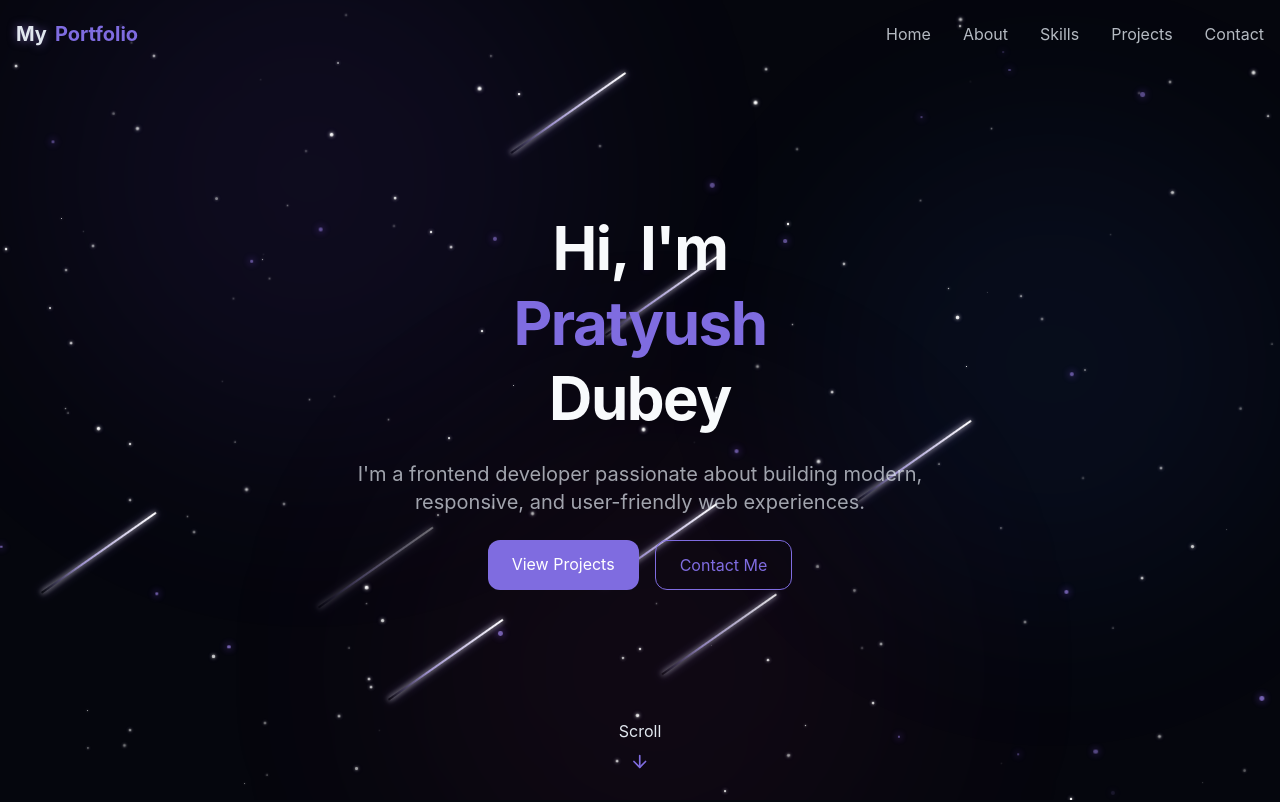
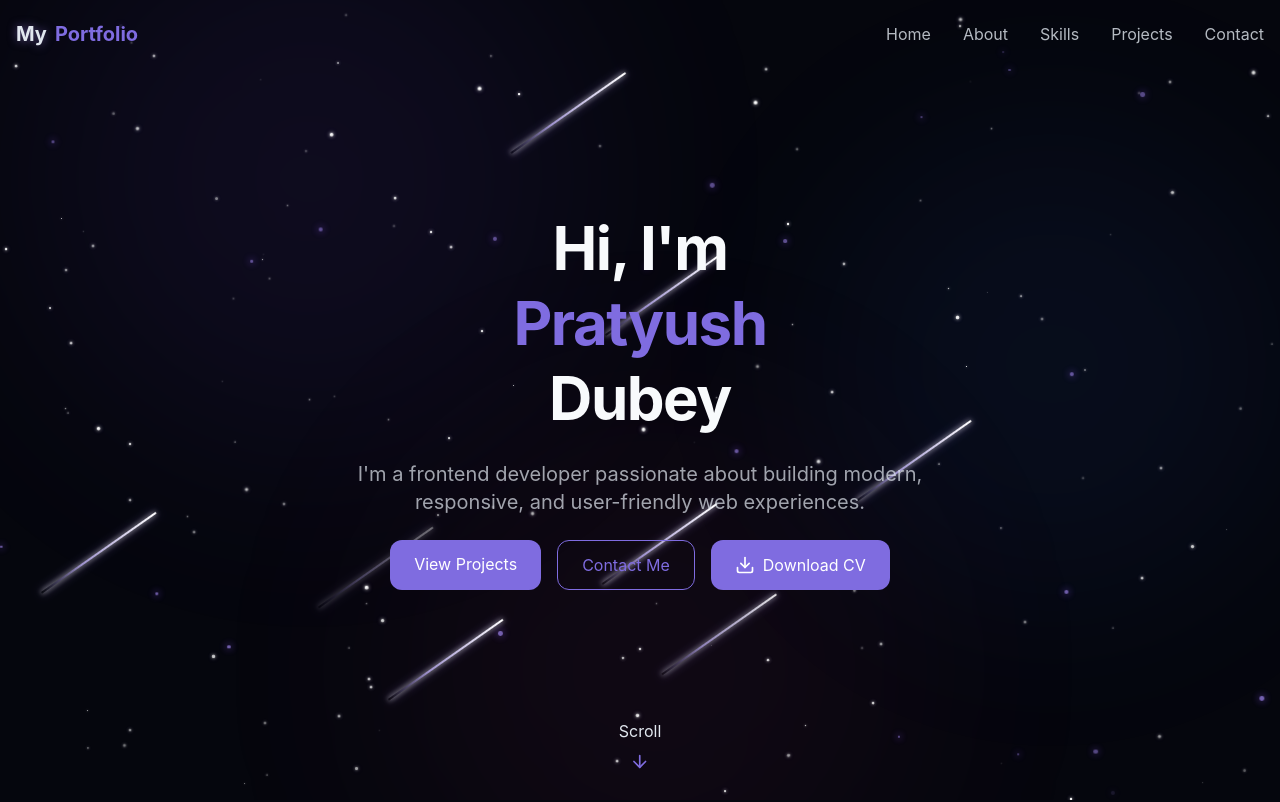
Before and after one commit to pratyush61/portfolio, a React (Vite) app: page / in a window 1280 px wide. Shown: the top 802 px of the page. Built offline with nearby package versions, Linux system fonts and the light colour scheme.

Commit message:
Update HeroSection.jsx

```diff
--- a/src/Components/HeroSection.jsx
+++ b/src/Components/HeroSection.jsx
@@ -1,11 +1,12 @@
+
 import React from "react";
-import { ArrowDown } from "lucide-react";
+import { ArrowDown, Download } from "lucide-react";
 
 export const HeroSection = () => {
   return (
     <section
       id="hero"
-      className="relative min-h-screen flex flex-col items-center justify-center px-4 mx-auto "
+      className="relative min-h-screen flex flex-col items-center justify-center px-4 mx-auto"
     >
       <div className="container max-w-4xl mx-auto text-center z-10">
         <div className="space-y-6">
@@ -20,18 +21,29 @@ export const HeroSection = () => {
             responsive, and user-friendly web experiences.
           </p>
 
-          <div className="flex justify-center space-x-4">
+          <div className="flex justify-center flex-wrap gap-4">
             <a
               href="#projects"
               className="px-6 py-3 bg-primary text-white rounded-xl hover:bg-primary/90 transition"
             >
               View Projects
             </a>
+
             <a
               href="#contact"
               className="px-6 py-3 border border-primary text-primary rounded-xl hover:bg-primary/10 transition"
             >
               Contact Me
+            </a>
+
+            <a
+              href="https://drive.google.com/file/d/1dEORa0UmBgI0jlc3RgW6jVsZQx7Ci5A9/view"
+              target="_blank"
+              rel="noopener noreferrer"
+              className="px-6 py-3 bg-primary text-white rounded-xl hover:bg-primary/90 transition inline-flex items-center justify-center gap-2"
+            >
+              <Download className="h-5 w-5" />
+              Download CV
             </a>
           </div>
         </div>
@@ -44,3 +56,5 @@ export const HeroSection = () => {
     </section>
   );
 };
+
+export default HeroSection;
```
